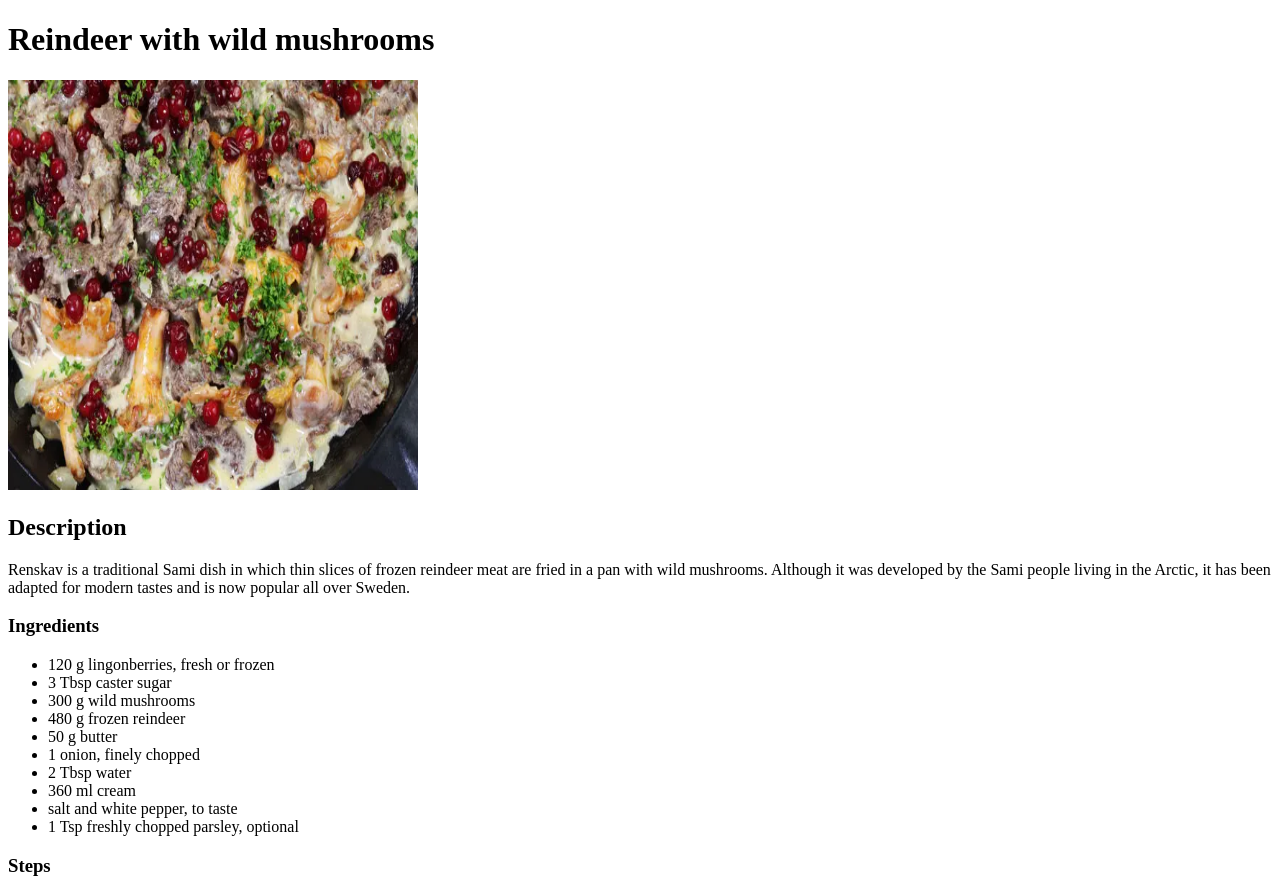
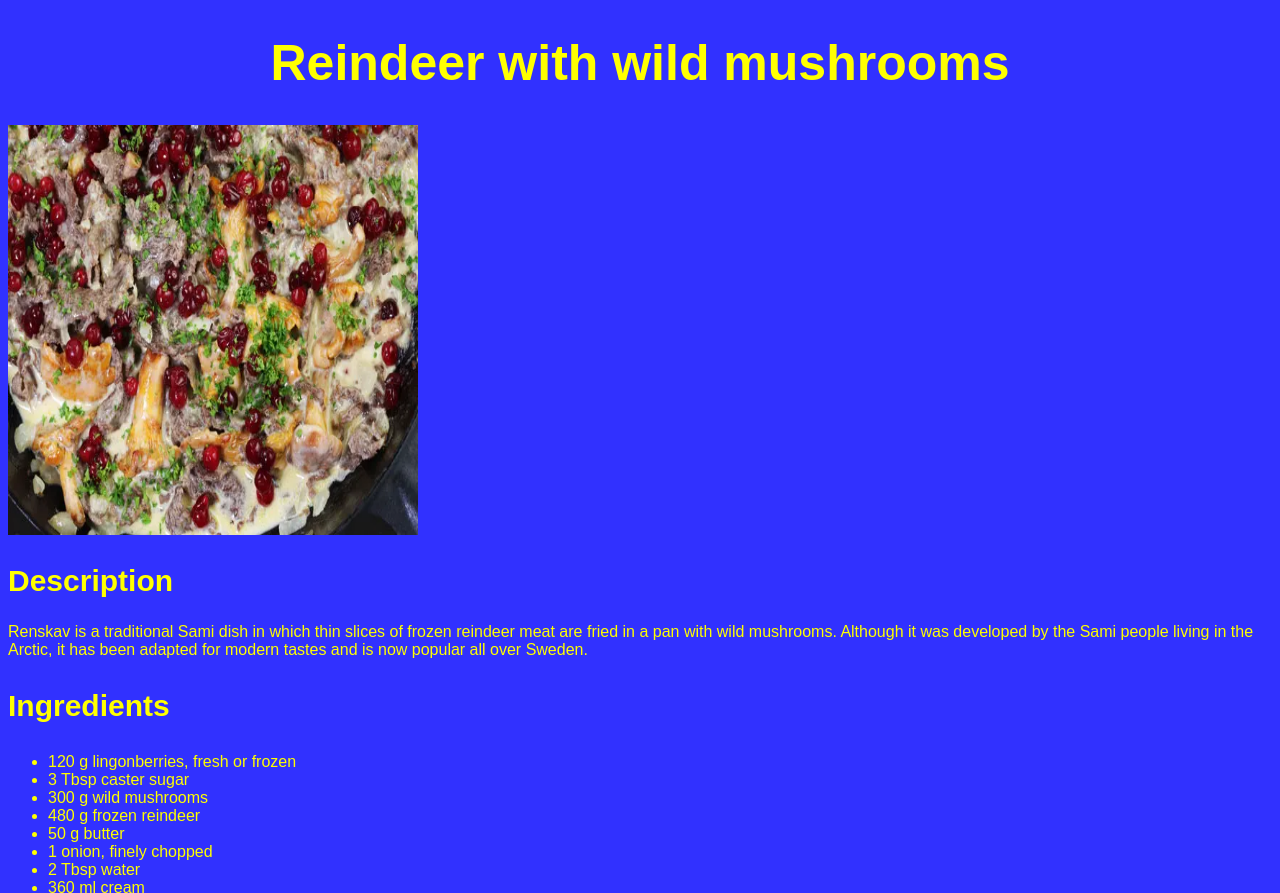
Before and after one commit to willycode/odin-recipes, a plain HTML site: page recipes/reindeer-with-mushrooms.html in a window 1280 px wide. Shown: the top 893 px of the page. Drawn offline with Linux system fonts and the light colour scheme.

Commit message:
add styling to reindeer recipe

```diff
--- a/recipes/reindeer-with-mushrooms.html
+++ b/recipes/reindeer-with-mushrooms.html
@@ -3,15 +3,16 @@
 <head>
     <meta charset="UTF-8">
     <meta name="viewport" content="width=device-width, initial-scale=1.0">
+    <link rel="stylesheet" href="../styles.css">
     <title>Reindeer with wild mushrooms</title>
 </head>
 <body>
-    <h1>Reindeer with wild mushrooms</h1>
+    <h1 class="title">Reindeer with wild mushrooms</h1>
     <img src="../img/reindeer.jpg" alt="Reindeer with wild mushrooms" width="410" height="410">
-    <h2>Description</h2>
-    <p>Renskav is a traditional Sami dish in which thin slices of frozen reindeer meat are fried in a pan with wild mushrooms. Although it was developed by the Sami people living in the Arctic, it has been adapted for modern tastes and is now popular all over Sweden.</p>
-    <h3>Ingredients</h3>
-    <ul>
+    <h2 class="cooking about">Description</h2>
+    <p class="info">Renskav is a traditional Sami dish in which thin slices of frozen reindeer meat are fried in a pan with wild mushrooms. Although it was developed by the Sami people living in the Arctic, it has been adapted for modern tastes and is now popular all over Sweden.</p>
+    <h3 class="cooking stuff">Ingredients</h3>
+    <ul class="ingredients list">
         <li>120 g lingonberries, fresh or frozen</li>
         <li>3 Tbsp caster sugar</li>
         <li>300 g wild mushrooms</li>
@@ -23,8 +24,8 @@
         <li>salt and white pepper, to taste</li>
         <li>1 Tsp freshly chopped parsley, optional</li>
     </ul>
-    <h3>Steps</h3>
-    <ol>
+    <h3 class="cooking steps">Steps</h3>
+    <ol class="steps list">
         <li>Prepare the rårörda lingon the night before by adding the lingonberries and sugar to a bowl or jar and stirring with a spoon. Keep at room temperature and stir from time to time until the sugar has dissolved.</li>
         <li>Remove the meat from the freezer, unwrap it and set aside for about 15 minutes, so that it thaws enough to separate the slices.</li>
         <li>Brush or wipe the mushrooms clean. If you need to wash them, drain them thoroughly and then pat them dry.</li>
```
